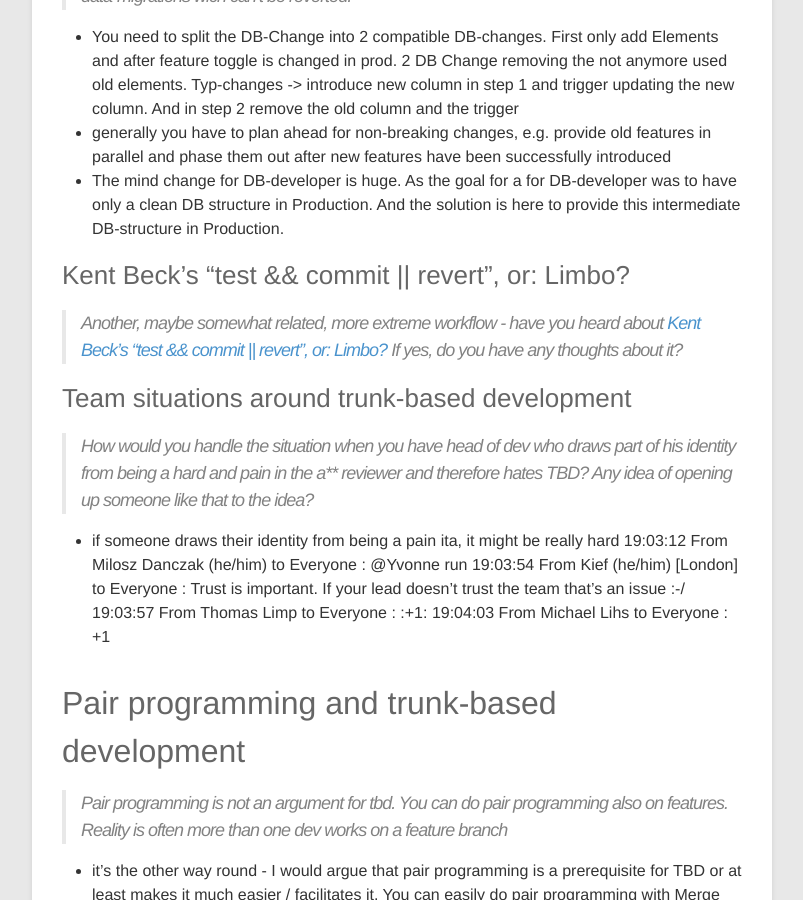
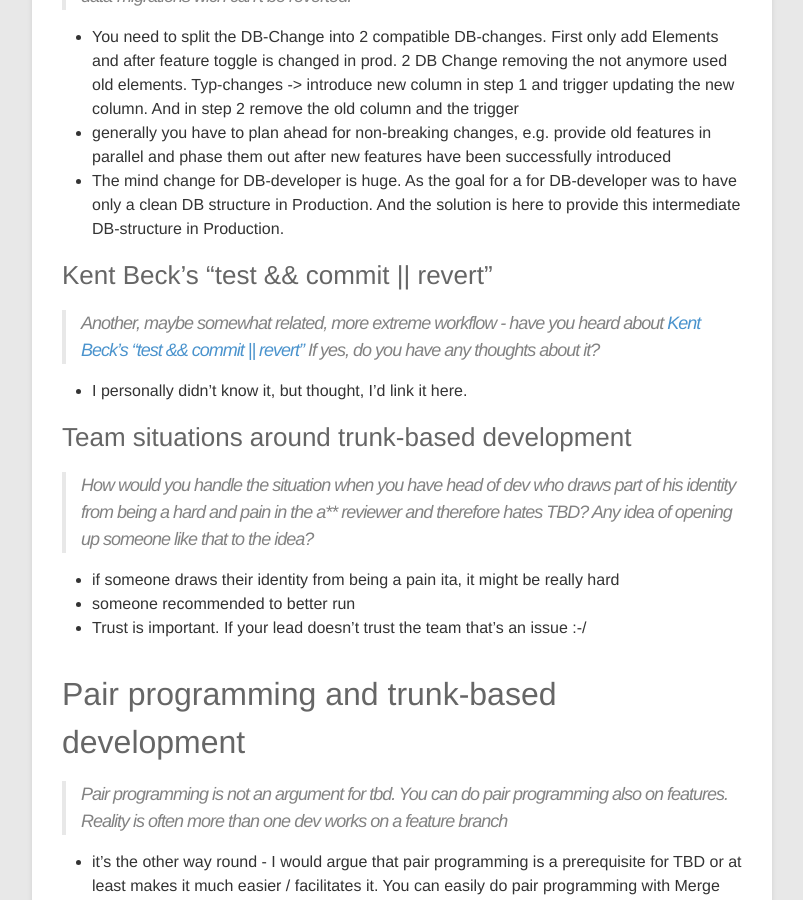
Before and after one commit to michaellihs/michaellihs.github.io, a Jekyll site: the page built from _posts/2021-01-21-q-and-a-trunk-based-development.markdown, in a window 1280 px wide and 900 px high, scrolled down 4749 px. Shown: the whole window, without its empty margins (238-1041 px from the left). Built offline with Jekyll 4.4.1, drawn with Linux system fonts in a browser that asks for light colours; comment, search, counter and statistics services are not loaded; some of the changed text lies outside the part shown.

Commit message:
fix typos

```diff
--- a/_posts/2021-01-21-q-and-a-trunk-based-development.markdown
+++ b/_posts/2021-01-21-q-and-a-trunk-based-development.markdown
@@ -139,20 +139,20 @@
 * generally you have to plan ahead for non-breaking changes, e.g. provide old features in parallel and phase them out after new features have been successfully introduced
 * The mind change for DB-developer is huge. As the goal for a for DB-developer was to have only a clean DB structure in Production. And the solution is here to  provide this intermediate DB-structure in Production.
 
-### Kent Beck’s “test && commit || revert”, or: Limbo?
+### Kent Beck’s "test && commit || revert"
 
-> Another, maybe somewhat related, more extreme workflow - have you heard about [Kent Beck’s "test && commit || revert", or: Limbo?](https://medium.com/@kentbeck_7670/test-commit-revert-870bbd756864)
+> Another, maybe somewhat related, more extreme workflow - have you heard about [Kent Beck’s "test && commit || revert"](https://medium.com/@kentbeck_7670/test-commit-revert-870bbd756864)
 > If yes, do you have any thoughts about it?
+
+* I personally didn't know it, but thought, I'd link it here.
 
 ### Team situations around trunk-based development
 
 > How would you handle the situation when you have head of dev who draws part of his identity from being a hard and pain in the a** reviewer and therefore hates TBD? Any idea of opening up someone like that to the idea?
 
 * if someone draws their identity from being a pain ita, it might be really hard
-19:03:12 From Milosz Danczak (he/him) to Everyone : @Yvonne run
-19:03:54 From Kief (he/him) [London] to Everyone : Trust is important. If your lead doesn’t trust the team that’s an issue :-/
-19:03:57 From Thomas Limp to Everyone : :+1:
-19:04:03 From Michael Lihs to Everyone : +1
+* someone recommended to better run
+* Trust is important. If your lead doesn’t trust the team that’s an issue :-/
 
 ## Pair programming and trunk-based development
 
```
Also changed, not shown: other parts of _posts/2021-01-21-q-and-a-trunk-based-development.markdown (+1 -1 lines).
